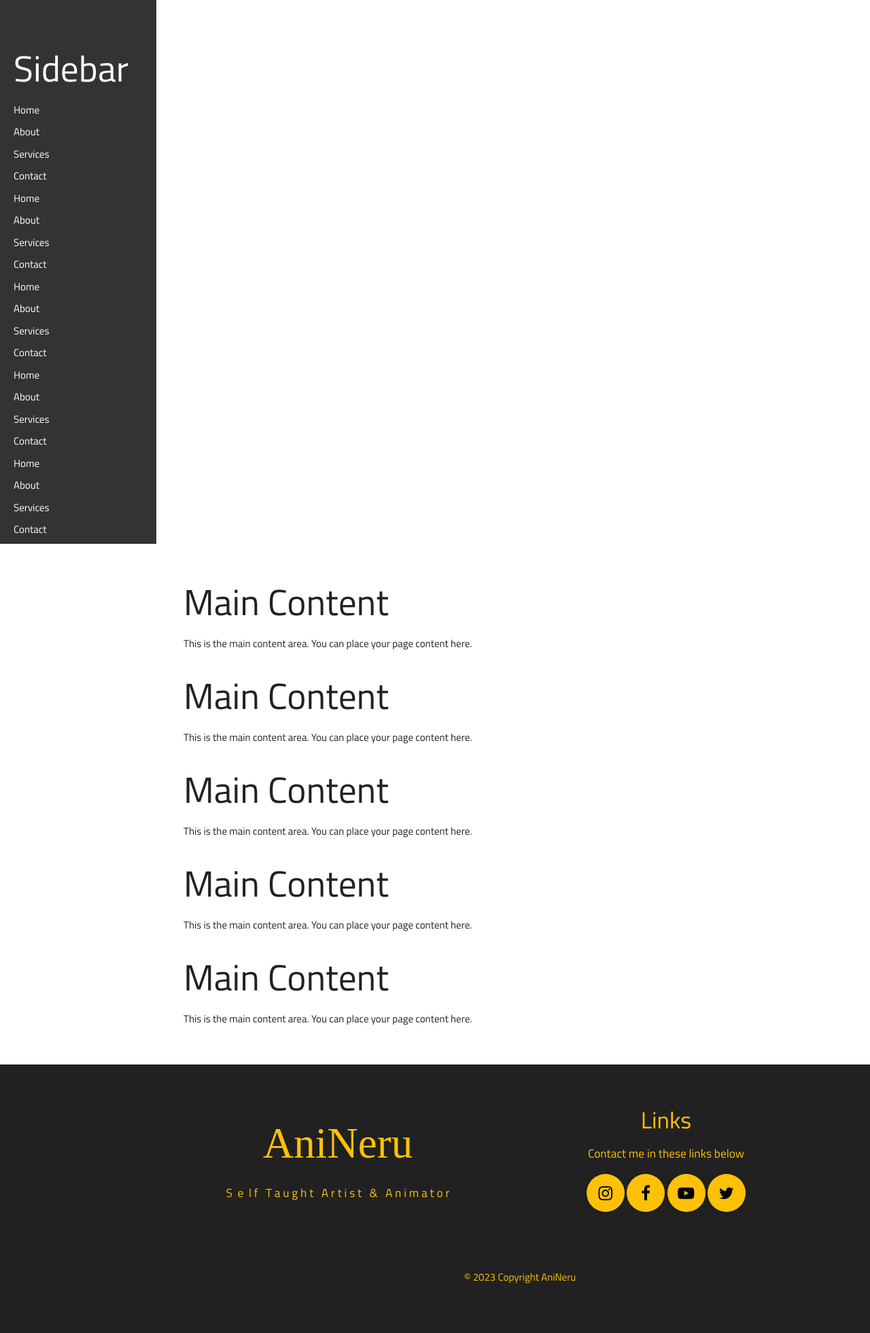
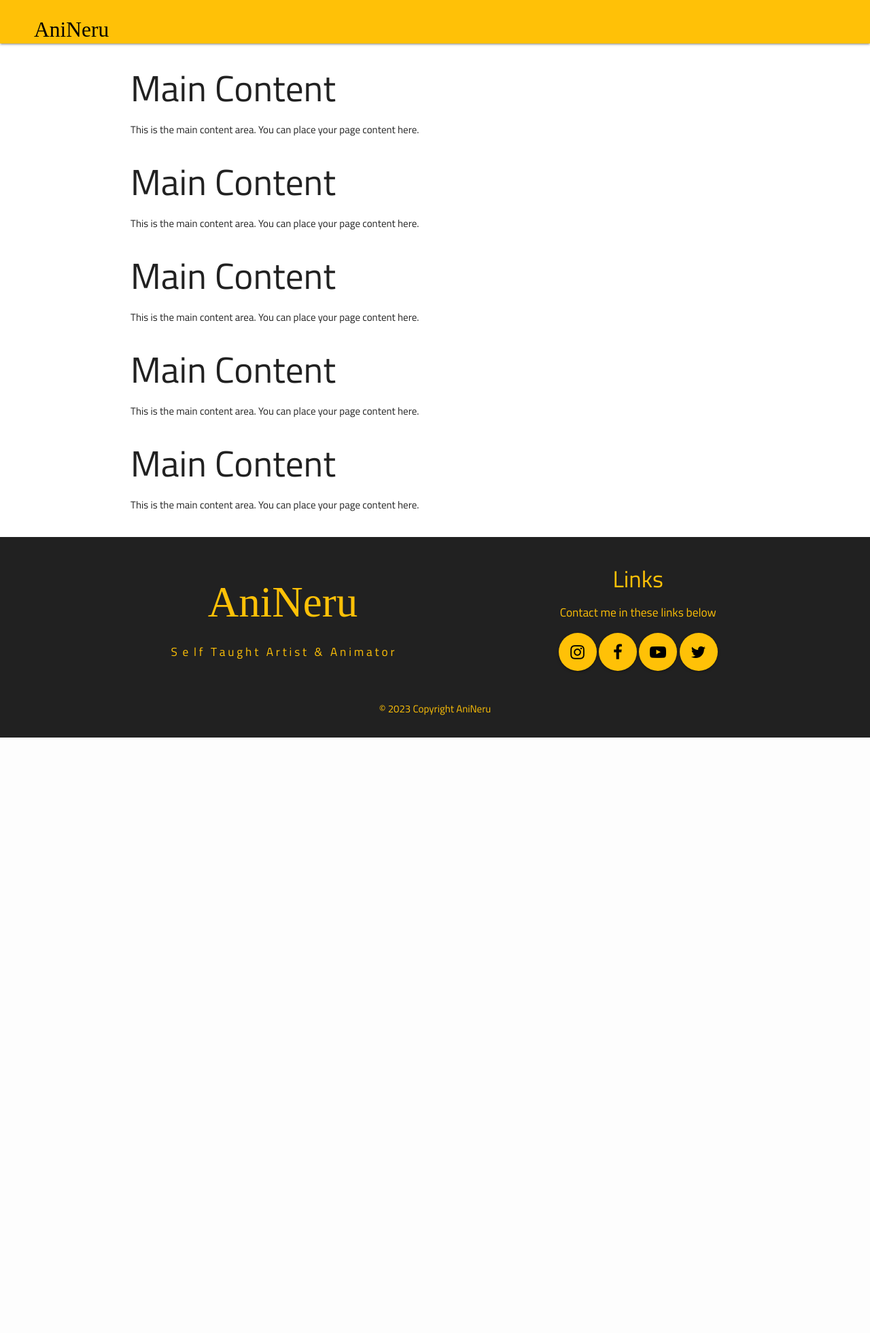
Before and after one commit to Urenj/nimit, a PHP site: page / in a window 1280 px wide. Shown: the whole page at 68% size. After the commit the page ends 1085 px from the top, so only its background shows below. Run offline with PHP 8.4, Linux system fonts and the light colour scheme; some web fonts are replaced.

Commit message:
asdfghjk
asdfghj

```diff
--- a/SHAPI/templates/header.php
+++ b/SHAPI/templates/header.php
@@ -31,141 +31,23 @@
             margin: 0 !important;
         }
 
-        .side-container {
-            display: flex;
-            height: 100vh;
-            top: 0;
-            bottom: 0;
-        }
-
-        .sidebar {
-            width: 230px;
-            overflow-y: auto;
-            position: fixed;
-            background-color: #333;
-            color: #fff;
-            padding: 20px;
-            box-sizing: border-box;
-            height: 100%;
-        }
-
-        .container {
-            flex: 1;
-            padding: 20px;
-            box-sizing: border-box;
-            margin-left: 250px; /* Adjusted to match the width of the sidebar */
-        }
-
-        .content{
-            margin-top: 0;
-            padding-left: 30px;
-            font-size: 13px;
-            margin-bottom: 20px; /* Added margin at the bottom to separate from the footer */
-        }
-
-        /* Add some styles for better visualization */
-        a {
-            color: #fff;
-            text-decoration: none;
-        }
-
-        .sidebar a:hover {
-            color: #ffc40c;
-        }
-
-        .sidebar ul {
-            list-style: none;
-            padding: 0;
-            margin: 0;
-        }
-
-        .sidebar li {
-            margin-bottom: 10px;
-        }
-
-        .content {
-            margin-top: 0px !important;
-          margin-left: 210px; /* Same as the width of the sidenav */
-          font-size: 13px; /* Increased text to enable scrolling */
-          padding: 0px 30px;
-        }
-
-        .page-footer {
-            width: 100%;
-            background-color: #333;
-            color: #fff;
-            text-align: center;
-            padding: 20px;
-            box-sizing: border-box;
-            clear: both; /* Clear floating elements */
-            position: relative; /* Make sure it stays at the bottom */
-            z-index: 1;
+        .main-wrapper{
+            grid-template-rows: 5% 75% 20%;
+            grid-template-columns: 20% 75%;
+            grid-template-areas:
+            'header' 'header'
+            'sidenav' 'content'
+            'footer' 'footer'
+            ;
         }
 
     </style>
 </head>
 <body>
 
-    <div class="side-container">
-        <div class="sidebar">
-            <div class="section">
-                    <h2>Sidebar</h2>
-                <ul>
-                    <li><a href="#">Home</a></li>
-                    <li><a href="#">About</a></li>
-                    <li><a href="#">Services</a></li>
-                    <li><a href="#">Contact</a></li>
-                </ul>
-                <ul>
-                    <li><a href="#">Home</a></li>
-                    <li><a href="#">About</a></li>
-                    <li><a href="#">Services</a></li>
-                    <li><a href="#">Contact</a></li>
-                </ul>
-                <ul>
-                    <li><a href="#">Home</a></li>
-                    <li><a href="#">About</a></li>
-                    <li><a href="#">Services</a></li>
-                    <li><a href="#">Contact</a></li>
-                </ul>
-                <ul>
-                    <li><a href="#">Home</a></li>
-                    <li><a href="#">About</a></li>
-                    <li><a href="#">Services</a></li>
-                    <li><a href="#">Contact</a></li>
-                </ul>
-                <ul>
-                    <li><a href="#">Home</a></li>
-                    <li><a href="#">About</a></li>
-                    <li><a href="#">Services</a></li>
-                    <li><a href="#">Contact</a></li>
-                </ul>
-                <ul>
-                    <li><a href="#">Home</a></li>
-                    <li><a href="#">About</a></li>
-                    <li><a href="#">Services</a></li>
-                    <li><a href="#">Contact</a></li>
-                </ul>
-                <ul>
-                    <li><a href="#">Home</a></li>
-                    <li><a href="#">About</a></li>
-                    <li><a href="#">Services</a></li>
-                    <li><a href="#">Contact</a></li>
-                </ul>
-                <ul>
-                    <li><a href="#">Home</a></li>
-                    <li><a href="#">About</a></li>
-                    <li><a href="#">Services</a></li>
-                    <li><a href="#">Contact</a></li>
-                </ul>
-                <ul>
-                    <li><a href="#">Home</a></li>
-                    <li><a href="#">About</a></li>
-                    <li><a href="#">Services</a></li>
-                    <li><a href="#">Contact</a></li>
-                </ul>
+    <div class="main-wrapper">
+        <nav class="nav-wrapper amber">
+            <div class="head">
+                <a href="#" class="brand-logo black-text left">AniNeru</a>
             </div>
-
-        </div>
-
-    </div>
+        </nav>
```
Also changed, not shown: index.php (deleted, +0 -27 lines).
